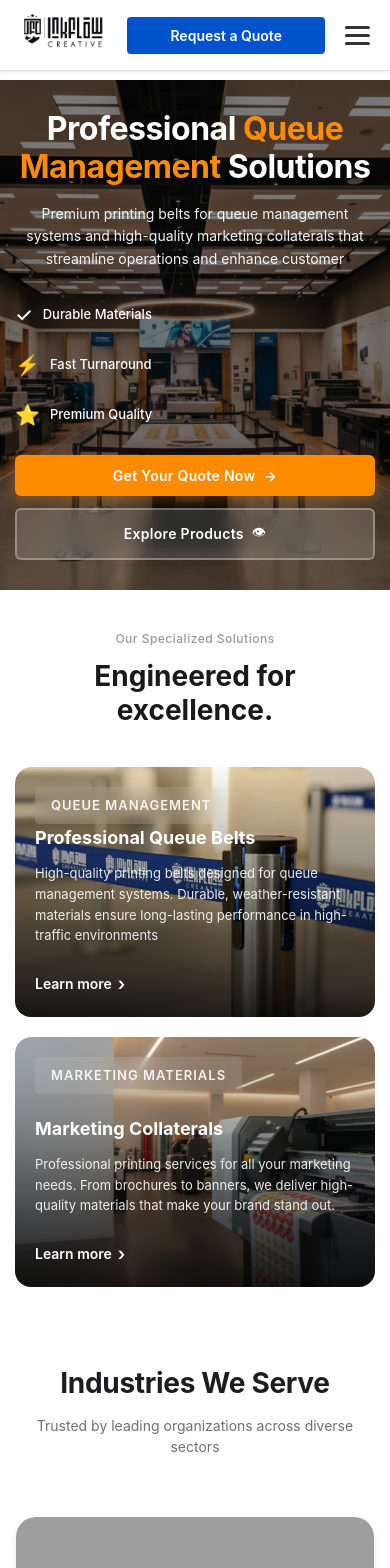
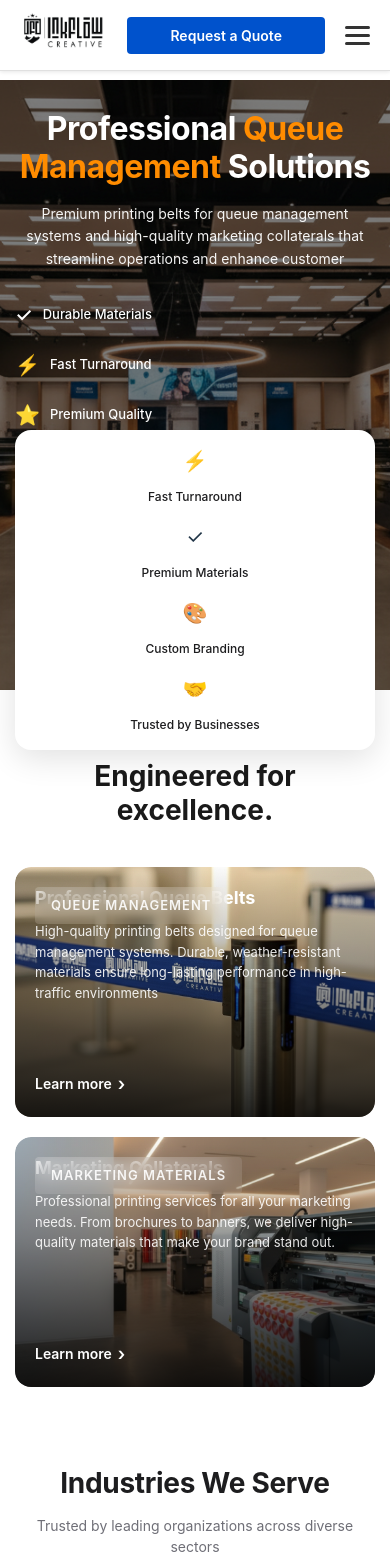
Before and after one commit to ahanish890-cyber/Inkflow-creative, a React (Vite) app: page / in a window 390 px wide. Shown: the top 1568 px of the page. Built offline with nearby package versions, Linux system fonts and the light colour scheme; grey boxes are pictures that could not be loaded.

Commit message:
stat card

```diff
--- a/src/App.css
+++ b/src/App.css
@@ -25,7 +25,8 @@ main {
   display: flex;
   align-items: center;
   justify-content: center;
-  overflow: hidden;
+  overflow: visible;
+  padding-bottom: 60px;
 }
 
 .hero-background {
@@ -155,10 +156,61 @@ main {
   transform: translateY(-2px);
 }
 
+/* Stats Card Overlay */
+.stats-card-overlay {
+  position: absolute;
+  bottom: -40px;
+  left: 50%;
+  transform: translateX(-50%);
+  z-index: 20;
+  width: 90%;
+  max-width: 925px;
+}
+
+.stats-card {
+  background-color: #ffffff;
+  border-radius: 16px;
+  padding: 28px 35px;
+  display: flex;
+  justify-content: space-around;
+  align-items: center;
+  box-shadow: 0 8px 32px rgba(0, 0, 0, 0.12);
+  gap: 0;
+}
+
+.stat-item {
+  display: flex;
+  align-items: center;
+  gap: 12px;
+  flex: 1;
+  justify-content: center;
+}
+
+.stat-icon {
+  font-size: 20px;
+  display: inline-flex;
+  align-items: center;
+}
+
+.stat-text {
+  font-size: 14px;
+  color: #1d1d1f;
+  font-weight: 500;
+  white-space: nowrap;
+}
+
+.stat-divider {
+  width: 1px;
+  height: 24px;
+  background-color: #e0e0e0;
+  margin: 0 8px;
+}
+
 /* Responsive */
 @media (max-width: 768px) {
   .hero {
     min-height: 600px;
+    padding-bottom: 80px;
   }
 
   .hero-content {
@@ -191,11 +243,35 @@ main {
     width: 100%;
     justify-content: center;
   }
+
+  .stats-card-overlay {
+    bottom: -50px;
+    width: 95%;
+  }
+
+  .stats-card {
+    padding: 20px 24px;
+    flex-direction: column;
+    gap: 16px;
+  }
+
+  .stat-item {
+    width: 100%;
+  }
+
+  .stat-divider {
+    display: none;
+  }
+
+  .stat-text {
+    font-size: 13px;
+  }
 }
 
 @media (max-width: 480px) {
   .hero {
     min-height: 500px;
+    padding-bottom: 100px;
   }
 
   .hero-content {
@@ -225,6 +301,20 @@ main {
   .btn {
     padding: 12px 24px;
     font-size: 14px;
+  }
+
+  .stats-card-overlay {
+    bottom: -60px;
+    width: 100%;
+    padding: 0 15px;
+  }
+
+  .stats-card {
+    padding: 16px 20px;
+  }
+
+  .stat-text {
+    font-size: 12px;
   }
 }
 
@@ -334,9 +424,227 @@ main {
 .solutions-grid {
   display: grid;
   grid-template-columns: 1fr 1fr;
-  gap: 30px;
-  max-width: 1200px;
-  margin: 0 auto;
+  gap: 24px;
+  width: 100%;
+  max-width: 100%;
+}
+
+.solution-card {
+  background-color: #f5f5f5;
+  border-radius: 24px;
+  padding: 40px;
+  transition: all 0.3s ease;
+  display: flex;
+  flex-direction: column;
+  min-height: 400px;
+  width: 100%;
+}
+
+.solution-card:hover {
+  transform: translateY(-5px);
+  box-shadow: 0 10px 30px rgba(0, 0, 0, 0.1);
+}
+
+.solution-icon {
+  width: 60px;
+  height: 60px;
+  margin-bottom: 24px;
+  display: flex;
+  align-items: center;
+  justify-content: center;
+}
+
+.solution-icon img {
+  width: 100%;
+  height: 100%;
+  object-fit: contain;
+}
+
+.solution-card h3 {
+  font-size: 24px;
+  font-weight: 700;
+  color: #1a1a1a;
+  margin-bottom: 12px;
+}
+
+.solution-card p {
+  font-size: 15px;
+  color: #666666;
+  line-height: 1.6;
+  margin-bottom: 24px;
+  flex-grow: 1;
+}
+
+.learn-more {
+  color: #0052cc;
+  text-decoration: none;
+  font-size: 14px;
+  font-weight: 600;
+  display: inline-flex;
+  align-items: center;
+  gap: 6px;
+  transition: all 0.3s ease;
+  width: fit-content;
+}
+
+.learn-more:hover {
+  gap: 10px;
+  color: #0041a3;
+}
+
+.learn-more span {
+  font-size: 18px;
+}
+
+/* Featured Solution Card */
+.solution-card-featured {
+  position: relative;
+  padding: 0;
+  overflow: hidden;
+  background-color: transparent;
+  min-height: 400px;
+  border-radius: 24px;
+}
+
+.solution-image {
+  width: 100%;
+  height: 100%;
+  object-fit: cover;
+  border-radius: 24px;
+  transition: transform 0.4s ease;
+}
+
+.solution-card-featured:hover .solution-image {
+  transform: scale(1.08);
+}
+
+.solution-overlay {
+  position: absolute;
+  top: 0;
+  bottom: 0;
+  left: 0;
+  right: 0;
+  background: linear-gradient(to bottom, rgba(0, 0, 0, 0.2) 0%, rgba(0, 0, 0, 0.4) 40%, rgba(0, 0, 0, 0.85) 100%);
+  padding: 40px;
+  color: #ffffff;
+  display: flex;
+  flex-direction: column;
+  justify-content: space-between;
+  height: 100%;
+}
+
+.solution-category {
+  font-size: 11px;
+  color: rgba(255, 255, 255, 0.8);
+  font-weight: 600;
+  letter-spacing: 1.2px;
+  text-transform: uppercase;
+  margin: 0 0 20px 0;
+}
+
+.solution-overlay h3 {
+  font-size: 28px;
+  font-weight: 700;
+  color: #ffffff;
+  margin: 0 0 12px 0;
+  line-height: 1.2;
+}
+
+.solution-overlay p {
+  font-size: 14px;
+  color: rgba(255, 255, 255, 0.9);
+  line-height: 1.6;
+  margin: 0;
+}
+
+.solution-overlay .learn-more {
+  color: #ffffff;
+  width: fit-content;
+  margin-top: auto;
+}
+
+.solution-overlay .learn-more:hover {
+  color: #e0e0e0;
+}
+
+/* Responsive */
+@media (max-width: 768px) {
+  .solutions {
+    padding: 60px 20px;
+  }
+
+  .solutions-header {
+    margin-bottom: 40px;
+  }
+
+  .solutions-header h2 {
+    font-size: 36px;
+  }
+
+  .solutions-grid {
+    grid-template-columns: 1fr;
+    gap: 20px;
+  }
+
+  .solution-card {
+    padding: 30px;
+    min-height: 300px;
+  }
+
+  .solution-card h3 {
+    font-size: 20px;
+  }
+
+  .solution-card p {
+    font-size: 14px;
+  }
+
+  .solution-card-featured {
+    min-height: 300px;
+  }
+}
+
+@media (max-width: 480px) {
+  .solutions {
+    padding: 40px 15px;
+  }
+
+  .solutions-header h2 {
+    font-size: 28px;
+  }
+
+  .solutions-label {
+    font-size: 12px;
+  }
+
+  .solution-card {
+    padding: 20px;
+    min-height: 250px;
+  }
+
+  .solution-card h3 {
+    font-size: 18px;
+  }
+
+  .solution-card p {
+    font-size: 13px;
+  }
+
+  .solution-overlay {
+    padding: 20px;
+  }
+
+  .solution-overlay h3 {
+    font-size: 18px;
+  }
+
+  .solution-overlay p {
+    font-size: 13px;
+  }
+
+  .solution-card-featured {
+    min-height: 250px;
+  }
 }
 
 .solution-card-featured {
--- a/src/pages/Home.jsx
+++ b/src/pages/Home.jsx
@@ -32,6 +32,30 @@ export default function Home() {
           <div className="hero-buttons">
             <button className="btn btn-primary">Get Your Quote Now <span>→</span></button>
             <button className="btn btn-secondary">Explore Products <span>👁</span></button>
+          </div>
+        </div>
+
+        <div className="stats-card-overlay">
+          <div className="stats-card">
+            <div className="stat-item">
+              <span className="stat-icon">⚡</span>
+              <span className="stat-text">Fast Turnaround</span>
+            </div>
+            <div className="stat-divider"></div>
+            <div className="stat-item">
+              <span className="stat-icon">✓</span>
+              <span className="stat-text">Premium Materials</span>
+            </div>
+            <div className="stat-divider"></div>
+            <div className="stat-item">
+              <span className="stat-icon">🎨</span>
+              <span className="stat-text">Custom Branding</span>
+            </div>
+            <div className="stat-divider"></div>
+            <div className="stat-item">
+              <span className="stat-icon">🤝</span>
+              <span className="stat-text">Trusted by Businesses</span>
+            </div>
           </div>
         </div>
       </section>
```
